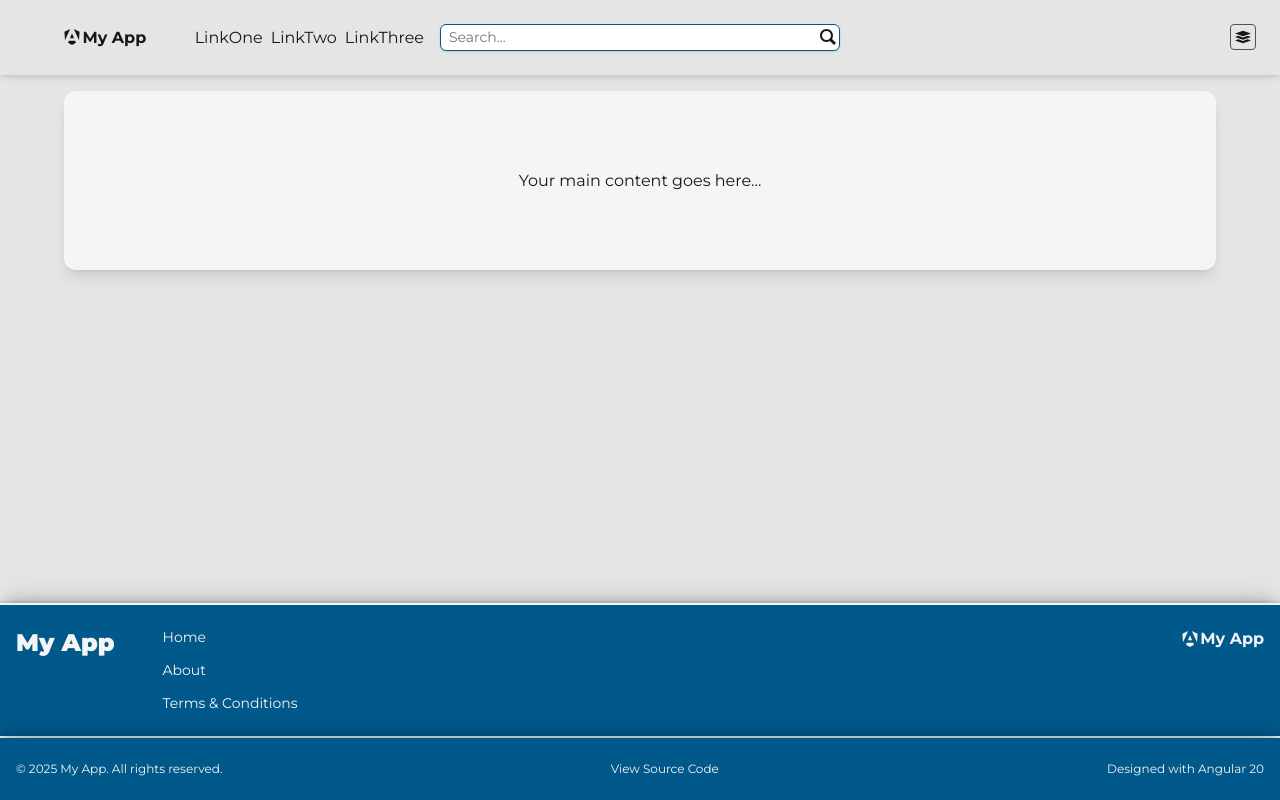
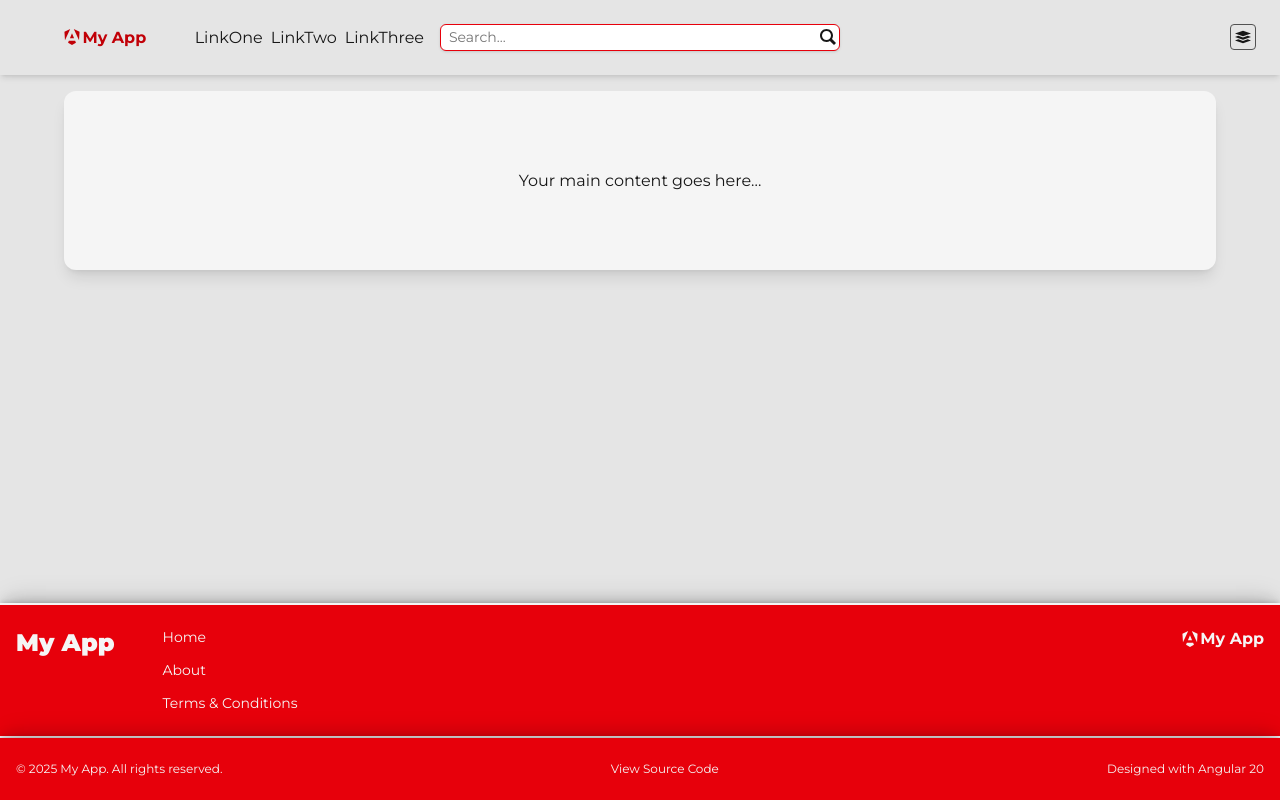
Before and after one commit to thegroosalugg/python-sql-angular, an Angular app in the folder client/: page / in a window 1280 px wide. Built offline with nearby package versions, Linux system fonts and the light colour scheme.

Commit message:
updated logo

```diff
--- a/client/src/app/layout/header/header.html
+++ b/client/src/app/layout/header/header.html
@@ -5,7 +5,7 @@
     </button>
   </div>
   <div class="nav-bar">
-    <app-logo [responsive]="true" />
+    <app-logo [responsive]="true" color="accent-hvr" />
     <nav>
       <a href="/">LinkOne</a>
       <a href="/">LinkTwo</a>
--- /dev/null
+++ b/client/src/app/shared/types/colors.ts
@@ -0,0 +1,22 @@
+type Colors =
+  | 'slate' | 'gray'    | 'zinc'   | 'neutral' | 'stone'
+  | 'red'   | 'orange'  | 'amber'  | 'yellow'  | 'lime'
+  | 'green' | 'emerald' | 'teal'   | 'cyan'    | 'sky'
+  | 'blue'  | 'indigo'  | 'violet' | 'purple'  | 'fuchsia'
+  | 'pink'  | 'rose'   // Tailwind colors
+  | 'rust'  | 'steel'; // custom colors
+
+type Shades = 50 | 100 | 200 | 300 | 400 | 500 | 600 | 700 | 800 | 900 | 950;
+
+export type CssColor = `${Colors}-${Shades}`;
+
+export type RootColor =
+  | 'bg'
+  | 'fg'
+  | 'text'
+  | 'box'
+  | 'accent'
+  | 'accent-hvr'
+  | 'hover'
+  | 'danger'
+  | 'success';
--- a/client/src/app/shared/ui/logo/logo.html
+++ b/client/src/app/shared/ui/logo/logo.html
@@ -1,4 +1,4 @@
-<h1>
+<h1 [style.color]="getColor">
   <app-svg icon="angular" />
   <span [class]="{ text: true, responsive: responsive() }">{{ title }}</span>
 </h1>
--- a/client/src/app/shared/ui/logo/logo.ts
+++ b/client/src/app/shared/ui/logo/logo.ts
@@ -1,5 +1,6 @@
 import { Component, input } from '@angular/core';
 import { appMetadata } from 'app/app.meta';
+import { CssColor, RootColor } from 'app/shared/types/colors';
 import { Svg } from "app/shared/ui/svg/svg";
 
 @Component({
@@ -8,7 +9,13 @@ import { Svg } from "app/shared/ui/svg/svg";
   templateUrl: './logo.html',
      styleUrl: './logo.scss'
 })
+
 export class Logo {
   title = appMetadata.title
   responsive = input(false);
+  color = input<RootColor | CssColor>();
+
+  get getColor(): string | null {
+    return this.color() ? `var(--${this.color()})` : null;
+  }
 }
--- a/client/src/styles.colors.scss
+++ b/client/src/styles.colors.scss
@@ -1,5 +1,6 @@
 :root {
   // custom colors
+  --rust-50:  oklch(0.930 0.040 47);
   --rust-100: oklch(0.70853 0.12474 46.833);
   --rust-200: oklch(0.70014 0.1399 46.452);
   --rust-300: oklch(0.66698 0.15587 44.991);
@@ -9,7 +10,9 @@
   --rust-700: oklch(0.49815 0.12051 44.457);
   --rust-800: oklch(0.39627 0.09482 44.766);
   --rust-900: oklch(0.34703 0.08347 45.026);
+  --rust-950: oklch(0.270 0.070 45);
 
+  --steel-50:  oklch(0.930 0.020 240);
   --steel-100: oklch(0.82454 0.056 236.268);
   --steel-200: oklch(0.77296 0.073 240.243);
   --steel-300: oklch(0.715 0.090 242.46);
@@ -19,6 +22,7 @@
   --steel-700: oklch(0.41841 0.053 243.733);
   --steel-800: oklch(0.33413 0.041 242.714);
   --steel-900: oklch(0.26454 0.029 241.047);
+  --steel-950: oklch(0.200 0.020 242);
 
   // tailwind colors
   --red-50:  oklch(0.971 0.013 17.38);
--- a/client/src/styles.scss
+++ b/client/src/styles.scss
@@ -8,8 +8,8 @@
   --font-minor: "Lato", sans-serif;
   --bg: var(--neutral-200);
   --fg: var(--neutral-900);
-  --accent: var(--sky-800);
-  --accent-hvr: var(--sky-700);
+  --accent: var(--red-600);
+  --accent-hvr: var(--red-700);
   --text: var(--neutral-600);
   --box: var(--neutral-100);
   --danger: var(--rust-600);
@@ -25,10 +25,10 @@
   :root {
     --bg: var(--neutral-800);
     --fg: var(--neutral-100);
-    --accent: var(--sky-500);
-    --accent-hvr: var(--sky-400);
+    --accent: var(--red-500);
+    --accent-hvr: var(--red-400);
     --text: var(--neutral-300);
-    --box: var(--neutral-700);
+    --box: var(--neutral-900);
     --danger: var(--rust-500);
     --success: var(--lime-500);
     --hover: var(--neutral-100);
```
Also changed, not shown: client/src/app/shared/types/shared.types.ts (renamed from client/src/app/shared/shared.types.ts), 1 other file (tests, documents, lock files or other folders).
